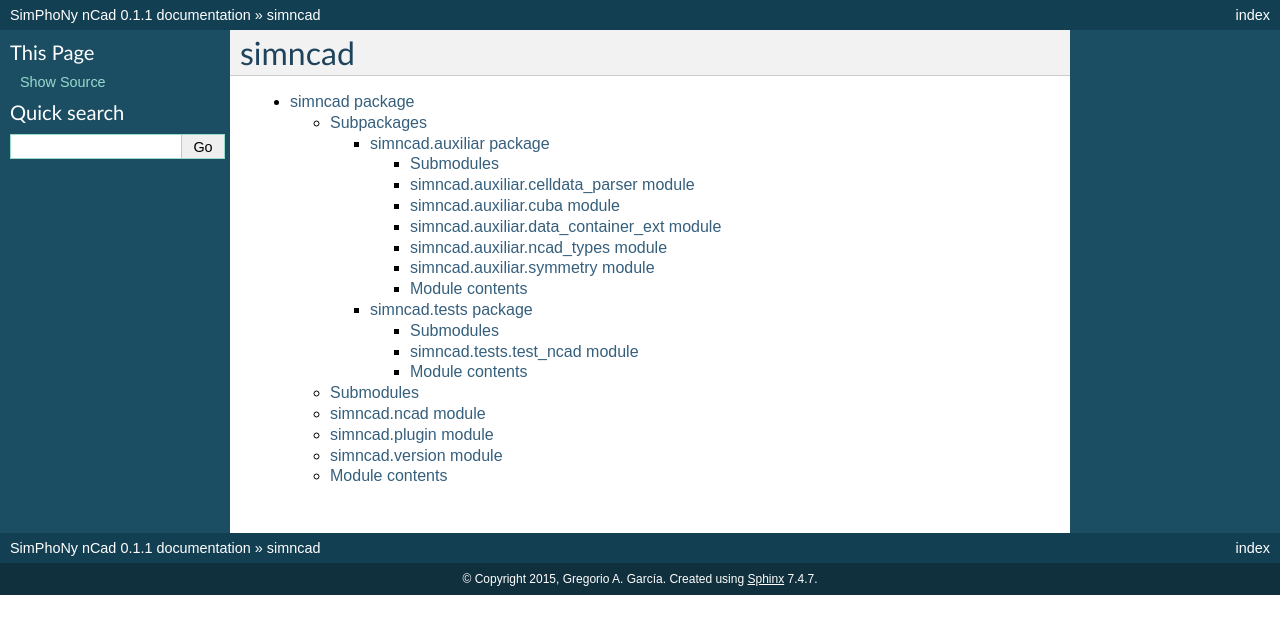
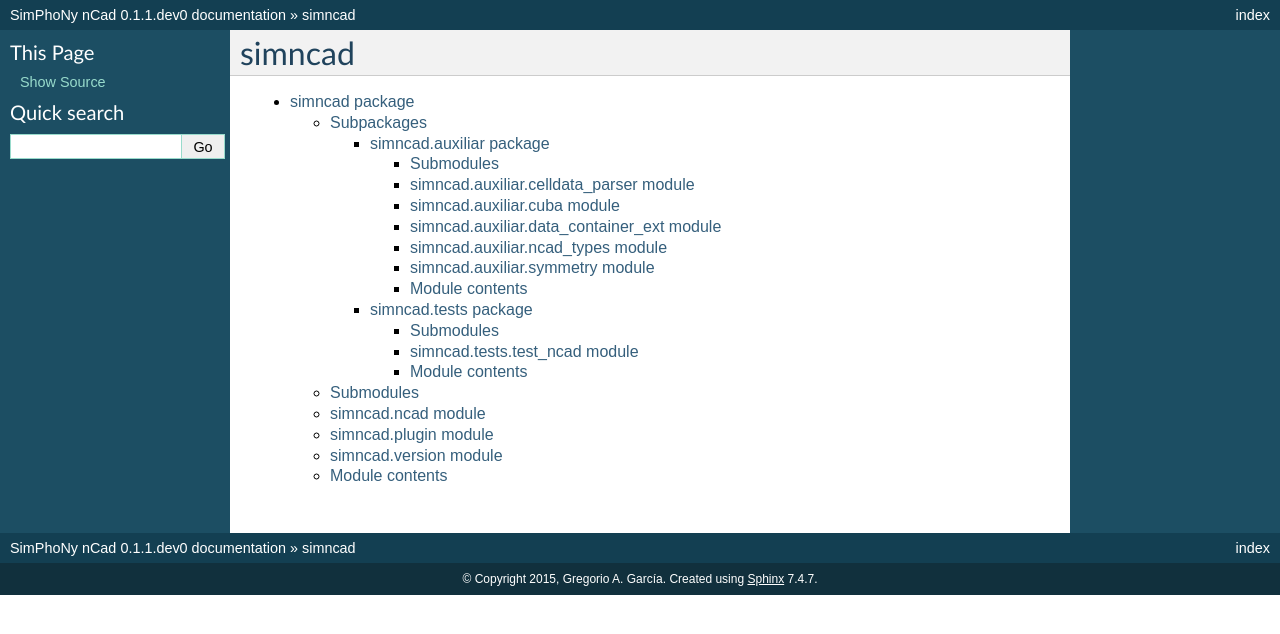
Before and after one commit to simphony/simphony-nCAD, a Sphinx documentation site: the page built from doc/source/modules.rst, in a window 1280 px wide. Shown: the top 634 px of the page. Built offline with Sphinx 7.4.7, drawn with Linux system fonts in a browser that asks for light colours; pages that are not in the unit, such as notebooks, are missing from menus.

Commit message:
Changed version.

```diff
--- a/doc/source/conf.py
+++ b/doc/source/conf.py
@@ -53,9 +53,9 @@ copyright = u'2015, Gregorio A. García'
 # built documents.
 #
 # The short X.Y version.
-version = '0.1.1'
+version = '0.1.1.dev0'
 # The full version, including alpha/beta/rc tags.
-release = '0.1.1'
+release = '0.1.1.dev0'
 
 # The language for content autogenerated by Sphinx. Refer to documentation
 # for a list of supported languages.
```
